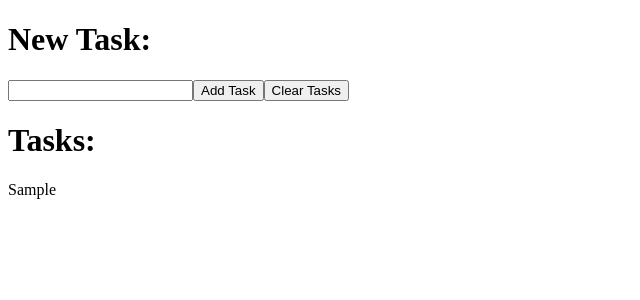
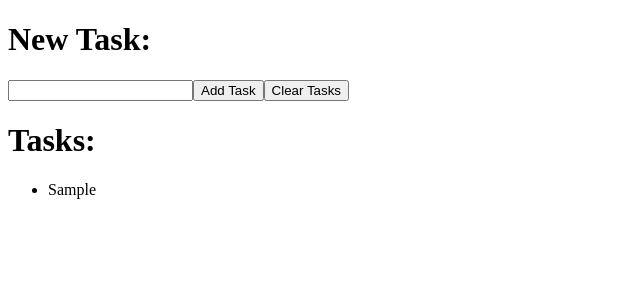
Before and after one commit to wsa138/task-app, a React (Create React App) app: page / in a window 1280 px wide. Both pictures are taken after typing "Sample" into the empty fields and a click on the button "Add Task". Shown: the top 300 px of the page, without its empty margins (0-640 px from the left). Built offline with nearby package versions, Linux system fonts and the light colour scheme.

Commit message:
Overview component now maps over tasksArray and creates list items.

```diff
--- a/src/App.js
+++ b/src/App.js
@@ -21,7 +21,8 @@ function App() {
   }
 
   //Clears all tasks.
-  function clearTasks() {
+  function clearTasks(e) {
+    e.preventDefault();
     setTaskArray([]);
   }
 
--- a/src/components/Overview.js
+++ b/src/components/Overview.js
@@ -1,7 +1,15 @@
 import React from 'react';
 
 function Overview(props) {
-  return <div>{props.tasksArray}</div>;
+  return (
+    <div>
+      <ul>
+        {props.tasksArray.map((task) => {
+          return <li>{task}</li>;
+        })}
+      </ul>
+    </div>
+  );
 }
 
 export default Overview;
```
